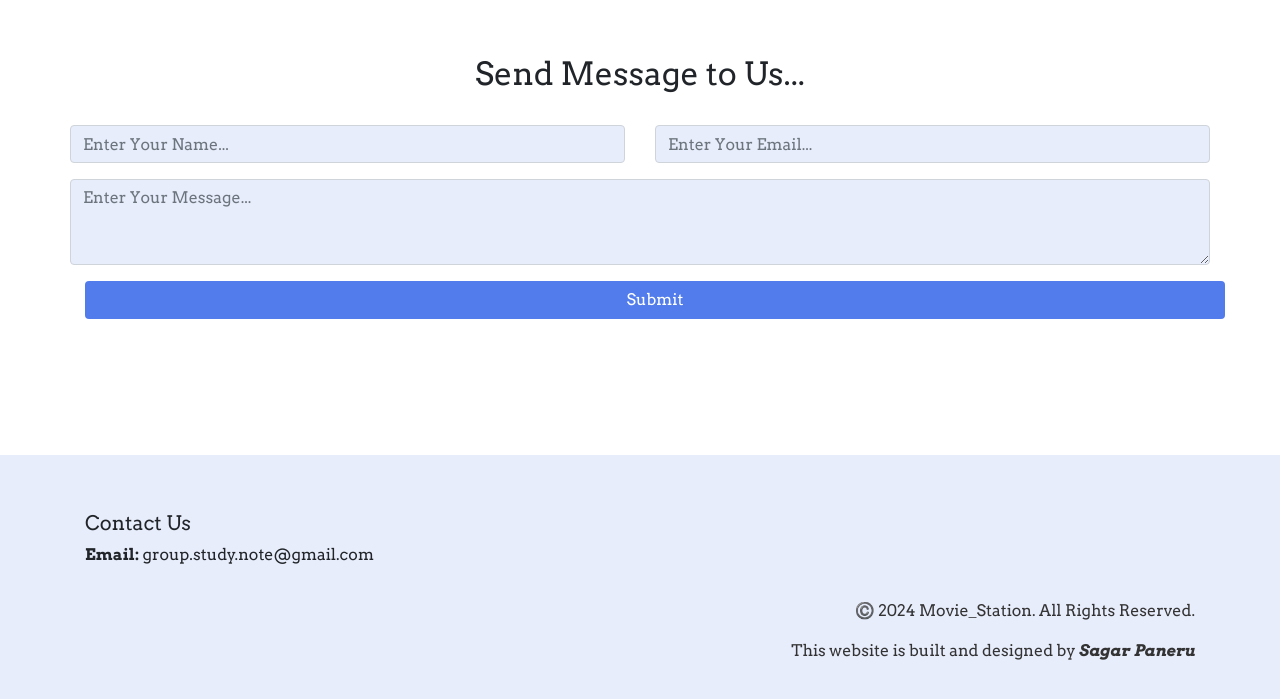
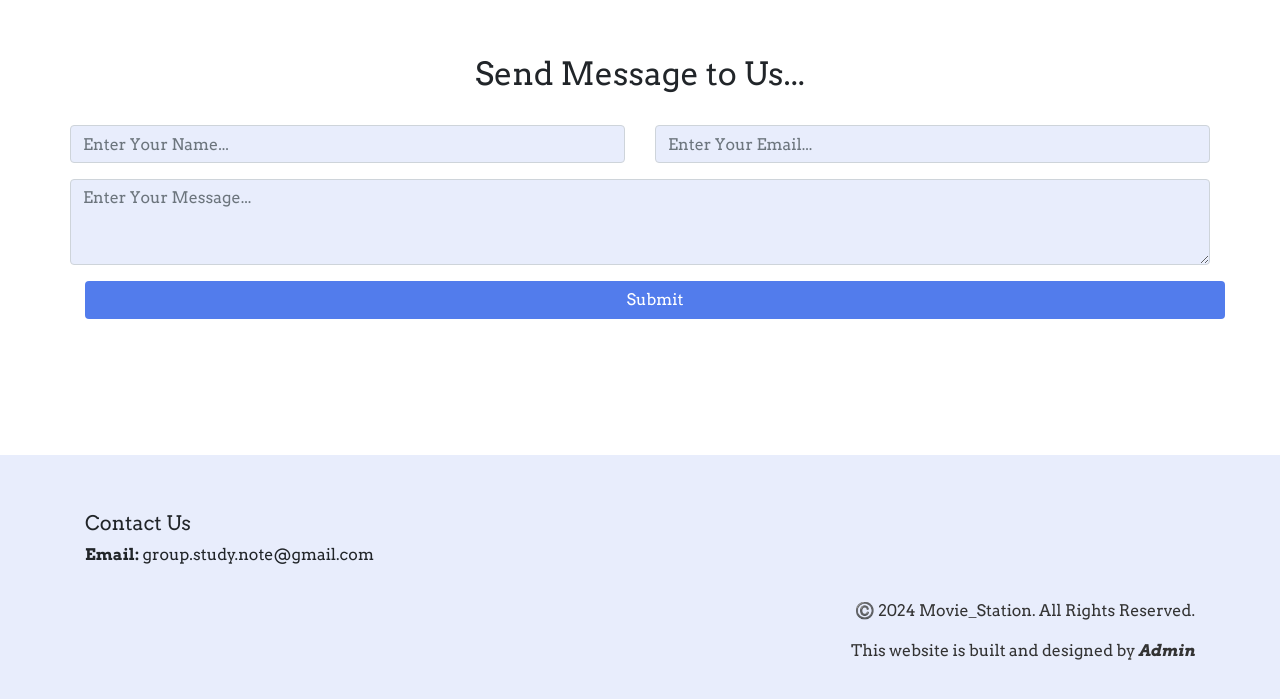
Before and after one commit to moviespoint/web, a plain HTML site: page index.html in a window 1280 px wide. Shown: the part 1753-2452 px from the top of the page. Drawn offline with nearby package versions, Linux system fonts and the light colour scheme; a script that the page names is missing.

Commit message:
Update index.html

```diff
--- a/index.html
+++ b/index.html
@@ -162,7 +162,7 @@
     <div class="row mt-3">
       <div class="col-md-12 text-center wow fadeIn">
         <p>©️ 2024 Movie_Station. All Rights Reserved.</p>
-        <p>This website is built and designed by <a href="https://panerusagar.github.io/web" target="_blank"><b><i>Sagar Paneru</i></b></a></p>
+        <p>This website is built and designed by <a href="https://moviespoint.github.io/web" target="_blank"><b><i>Admin</i></b></a></p>
       </div>
     </div>
   </div>
```
